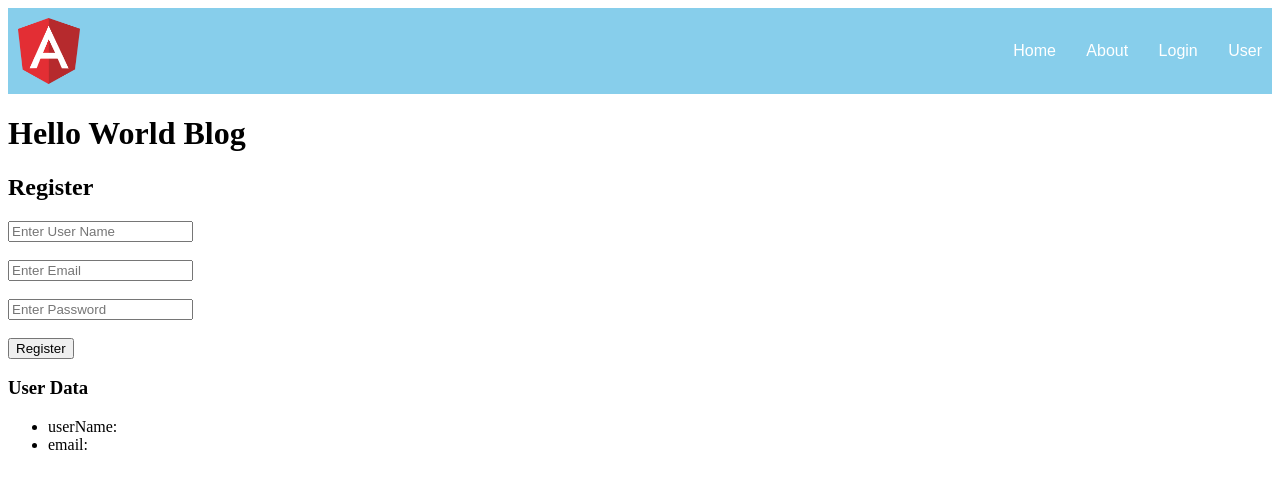
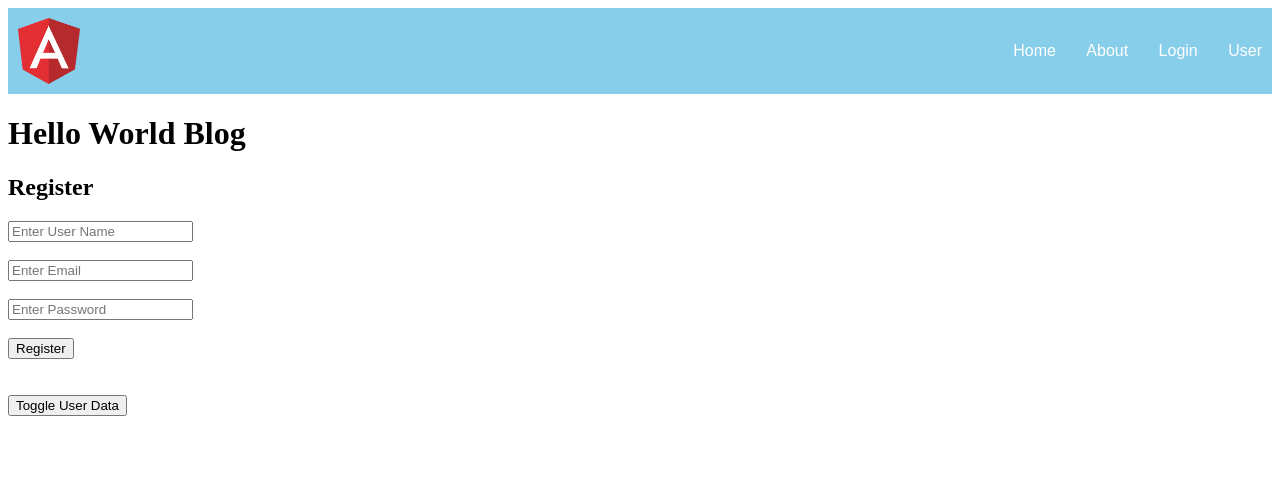
Before and after one commit to Nabeel-Chhipa/Angular-demo-app, an Angular app: page / in a window 1280 px wide. Shown: the top 488 px of the page. Built offline with nearby package versions, Linux system fonts and the light colour scheme.

Commit message:
toggle user data

```diff
--- a/src/app/register/register.component.html
+++ b/src/app/register/register.component.html
@@ -32,8 +32,9 @@
         <button>Register</button>
     </form>
 </div>
-
-<div>
+<br /><br />
+<button (click)="toggleData()">Toggle User Data</button>
+<div *ngIf="isVisible">
     <h3>User Data</h3>
     <ul>
         <li>userName: {{userData.user}}</li>
--- a/src/app/register/register.component.ts
+++ b/src/app/register/register.component.ts
@@ -17,4 +17,8 @@ export class RegisterComponent {
     console.log(data)
     this.userData = data
   }
+  isVisible:boolean = false
+  toggleData() {
+    this.isVisible = !this.isVisible
+  }
 }
```
